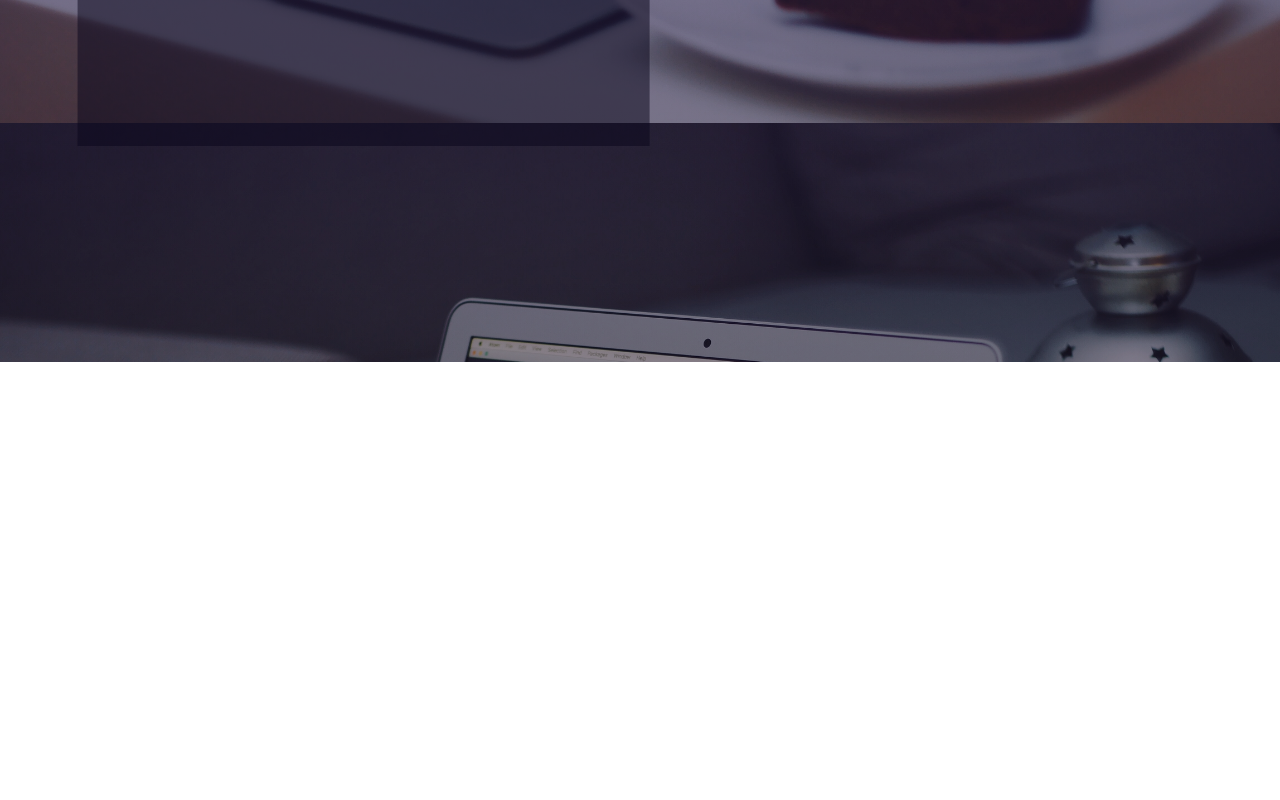
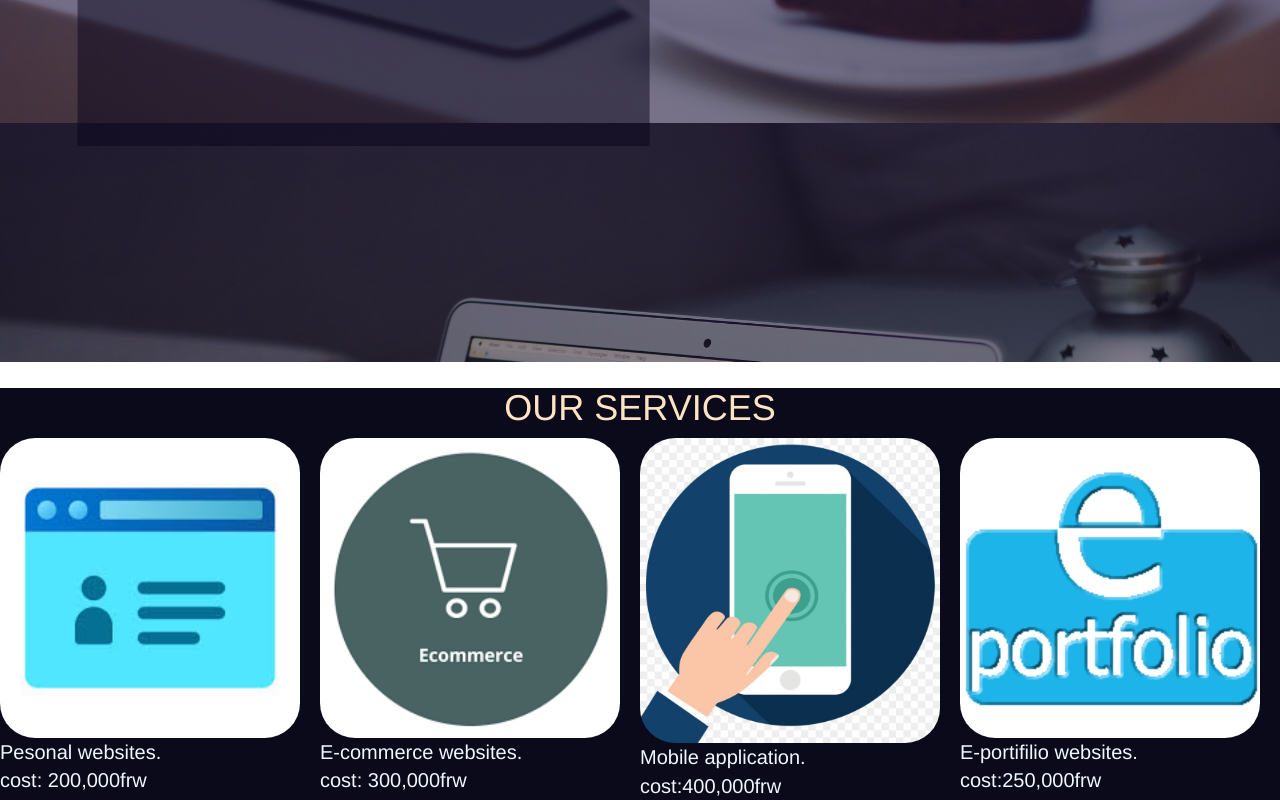
Before and after one commit to Floride125-art/QuickTech, a plain HTML site: page index.html in a window 1280 px wide. Shown: the part 1026-1826 px from the top of the page. Before the commit the page ends 1388 px from the top, so only its background shows below. Drawn offline with nearby package versions, Linux system fonts and the light colour scheme; a script that the page names is missing.

Commit message:
QuickTech

```diff
--- a/css/index.css
+++ b/css/index.css
@@ -268,3 +268,30 @@
     margin-top:-1%;
     margin-bottom: 2%;
   }
+  h1{
+    text-align:center;
+    color: bisque;
+    }
+  .grid-container {
+    display: grid;
+    grid-template-columns: auto auto auto auto;
+  /* .grid-container {
+    display: grid;
+    grid-row-gap: 50px;
+  } */
+  }
+  /* body{
+      background-color: rgb(10, 10, 27) ;
+  } */
+  figcaption{
+      color: aliceblue;
+      font-size: 20px;
+      padding-top: 0cm;
+
+  }
+  .h{
+    margin-top: -20px;
+  }
+  #dropdown-content{
+    background-color: rgb(10, 10, 27) ;
+  }
--- a/index.html
+++ b/index.html
@@ -17,13 +17,13 @@
         <nav class="navbar navbar-inverse" id="mine">
             <div class="container-fluid">
               <div class="navbar-header">
-                <a class="navbar-brand" href="#"><h2 style="font-weight: bold;"><img src="./images/logos.png" style="width: 100px; height: 100px;">uickTech</h2><h4> Your wish our command</h4> </a>
+                <a class="navbar-brand" href="#"><h2 style="font-weight: bold;"><img src="./images/logos.png" style="width: 100px; height: 100px;">uickTech</h2><h4 class="h">Your wish our command</h4> </a>
 
               </div>
               <ul class="nav navbar-nav">
                 <li><a href="#Home">Home</a></li>
                 <li><a href="#about">About Us</a></li>
-                <li><a href="#pics">Services</a></li>
+                <li><a href="#dropdown-content">Services</a></li>
 
                 <li><a href="#contacts">Contact Us </a></li>
               </ul>
@@ -46,5 +46,33 @@
 
 
         <link rel="stylesheet" type="text/css" href="css/index.css">
+
+        <div id="dropdown-content" >
+          <ceter><h1 class="e">OUR SERVICES</h1></ceter>
+      <div class="hi">
+      <div class="grid-container">
+      <figure>
+        <div class="grid-item";><img style="border-radius: 35px"; src="./images/images (1).jpg"; width="300px";height="200px;" style="padding-top: -100px;"></div>
+        <figcaption>Pesonal websites.<br>
+          cost: 200,000frw
+        </figcaption>
+      </figure>
+      <figure>
+        <div class="grid-item";><img src="./images/images.png"; width="300px";height="200px;" style="border-radius: 35px;"></div>
+        <figcaption>E-commerce websites.<br> cost: 300,000frw</figcaption>
+        </figure>
+      </details>
+        <figure>
+       <div class="grid-item"><img src="./images/download-mobile-app-euclidean-vector-icon-png-favpng-rY9tQq5pa0sYDjjQg5Hpf6iTZ.jpg"; width="300px";height="200px;" style="border-radius: 35px;"></div>
+       <figcaption>Mobile application.<br>cost:400,000frw</figcaption>
+       </figure>
+       <figure>
+        <div class="grid-item"><img src="./images/download.png"; width="300px";height="200px;" style="border-radius: 35px;"></div>
+        <figcaption>E-portifilio websites.<br>cost:250,000frw</figcaption>
+        </figure>
+
+        </div>
+      </div>
+      </div>
     </body>
 </html>
```
Also changed, not shown: images/download-mobile-app-euclidean-vector-icon-png-favpng-rY9tQq5pa0sYDjjQg5Hpf6iTZ.jpg (added), images/download.png (added), images/images (1).jpg (added), images/images.png (added).
